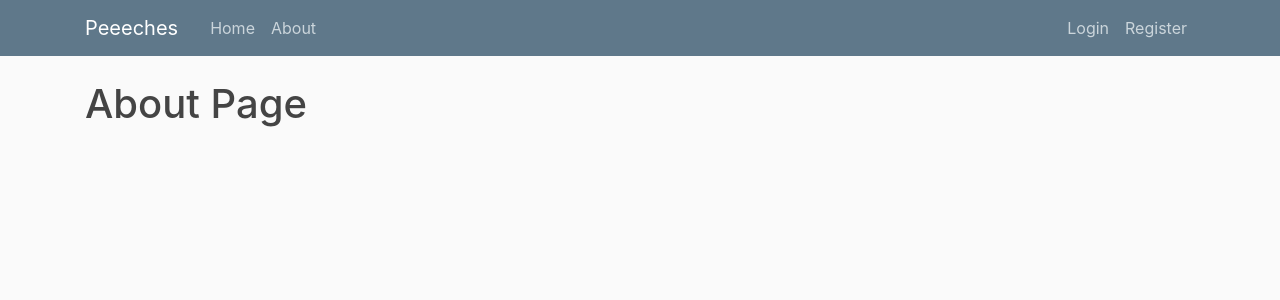
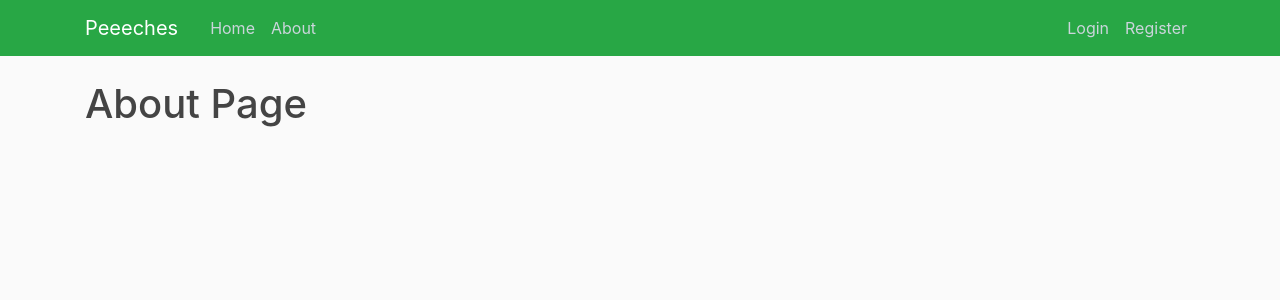
Before and after one commit to BenkiKuu/pythonip3, a Flask app: page /about in a window 1280 px wide. Shown: the top 300 px of the page. Run offline with Flask 2, Linux system fonts and the light colour scheme; some libraries are stand-ins or nearby versions.

Commit message:
touches upp the template

```diff
--- a/app/templates/base.html
+++ b/app/templates/base.html
@@ -19,7 +19,7 @@
 
 <body>
   <header class="site-header">
-    <nav class="navbar navbar-expand-md navbar-dark bg-steel fixed-top">
+    <nav class="navbar navbar-expand-md navbar-dark bg-success fixed-top">
       <div class="container">
         <a class="navbar-brand mr-4" href="/">Peeeches</a>
         <button class="navbar-toggler" type="button" data-toggle="collapse" data-target="#navbarToggle" aria-controls="navbarToggle" aria-expanded="false" aria-label="Toggle navigation">
```
